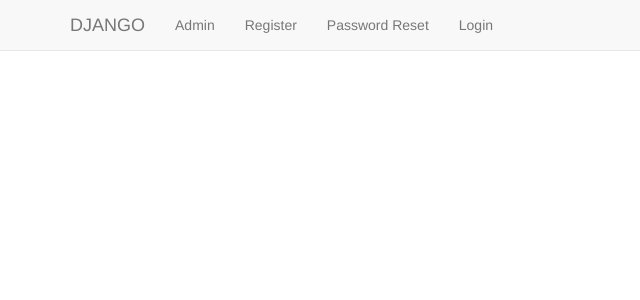
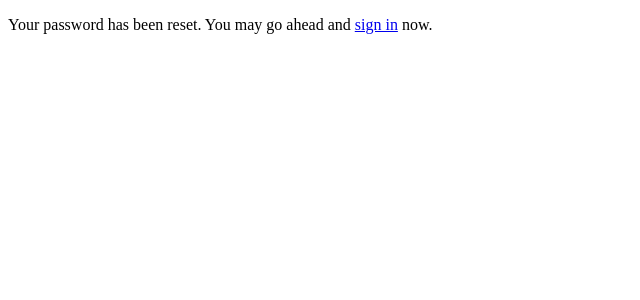
Before and after one commit to Dassaayan/Django-code, a Django app: page /reset/done/ in a window 1280 px wide. Shown: the top 300 px of the page, without its empty margins (0-640 px from the left). Run offline with Django 3.2, Linux system fonts and the light colour scheme; some libraries are stand-ins or nearby versions.

Commit message:
django registration model with reset password

```diff
--- a/django_login_page_using_mysql/dprojx/dappx/urls.py
+++ b/django_login_page_using_mysql/dprojx/dappx/urls.py
@@ -9,5 +9,5 @@ app_name = 'dappx'
 
 urlpatterns=[
     url(r'^register/$', views.register, name='register'),
-    url(r'^user_login/$', views.user_login, name='user_login'),
+    url(r'^user_login/', views.user_login, name='user_login'),
 ]
--- a/django_login_page_using_mysql/dprojx/dprojx/urls.py
+++ b/django_login_page_using_mysql/dprojx/dprojx/urls.py
@@ -34,15 +34,15 @@ urlpatterns = [
     url(r'^logout/$', views.user_logout, name='logout'),
 
     #password reset links:
-    path('password_change/done', auth_views.PasswordChangeDoneView.as_view(template_name= 'dappx/password_change_done.html'), name= 'password_change_done'),
+    # path('password_change/done', auth_views.PasswordChangeDoneView.as_view(), name= 'password_change_done'),
 
-    path('password_change/', auth_views.PasswordChangeView.as_view(template_name= 'dappx/password_change.html'),name= 'password_change'),
+    # path('password_change/', auth_views.PasswordChangeView.as_view(),name= 'password_change'),
 
     path('password_reset/done/', auth_views.PasswordResetCompleteView.as_view(template_name= 'dappx/password_reset_done.html'), name= 'password_reset_done'),
 
     path('reset/<uidb64>/<token>/', auth_views.PasswordResetConfirmView.as_view(), name= 'password_reset_confirm'),
 
-    path('password_reset/', auth_views.PasswordResetView.as_view(), name= 'password_reset'),
+    path('password_reset/', auth_views.PasswordResetView.as_view(template_name= 'dappx/password_reset.html'), name= 'password_reset'),
 
     path('reset/done/', auth_views.PasswordResetCompleteView.as_view(template_name= 'dappx/password_reset_complete.html'), name= 'password_reset_complete')
 
--- a/django_login_page_using_mysql/dprojx/templates/dappx/base.html
+++ b/django_login_page_using_mysql/dprojx/templates/dappx/base.html
@@ -12,7 +12,7 @@
 			<ul class="nav navbar-nav">
 				<!-- {# Django Home Link / Admin Link / Register Link#} -->
 				<li>
-					<a class="navbar-brand" href="{% url 'index' %}">DJANGO</a>
+					<a class="navbar-brand" href="{% url 'index' %}">Home</a>
 				</li>
 				<li>
 					<a class="navbar-link" href="{% url 'admin:index' %}">Admin</a>
@@ -20,10 +20,7 @@
 				<li>
 					<a class="navbar-link" href="{% url 'dappx:register' %}">Register</a>
 				</li>
-				<li>
-					<a class = "navbar-link" href="{% url 'password_reset' %}">Password Reset<i class="mdi mdi-key-change:"></i></a>
-				</li>
-<!-- 				{# Some logic on what to display for last item#} -->
+<!-- 		    {# Some logic on what to display for last item#} -->
                 {% if user.is_authenticated %}
                 <li>
                 	<a href="{% url 'logout' %}">Logout</a>
--- a/django_login_page_using_mysql/dprojx/templates/dappx/login.html
+++ b/django_login_page_using_mysql/dprojx/templates/dappx/login.html
@@ -9,9 +9,10 @@
           {# A more "HTML" way of creating the login form#}
           <label for="username">Username:</label>
           <input type="text" name="username" placeholder="Username">
-   		  <label for="password">Password:</label>
+   		    <label for="password">Password:</label>
           <input type="password" name="password" placeholder="Password">
           <input type="submit" name="" value="Login">
+          <a href="{% url 'password_reset' %}">Forget Password?<i class="mdi mdi-key-change:"></i></a>
 
 		</form>
 	</div>
--- a/django_login_page_using_mysql/dprojx/templates/dappx/password_reset_complete.html
+++ b/django_login_page_using_mysql/dprojx/templates/dappx/password_reset_complete.html
@@ -1,12 +1,13 @@
-{% extends 'dappx/base.html' %}
-
-
-{% block content %}
-
-<div class="container">
-	<div class="d-flex flex-column">
-		<p class="m-auto">Your password has been reset. You may go ahead and <a href="{% url 'login' %}">sign in</a> now.</p>
-	</div>
-</div>
-
-{% endblock %}
+<!DOCTYPE html>
+<html>
+<head>
+	<title></title>
+</head>
+<body>
+    <div class="container">
+    	<div class="d-flex flex-column">
+    		<p class="m-auto">Your password has been reset. You may go ahead and <a href="{% url 'dappx:user_login' %}">sign in</a> now.</p>
+    	</div>
+    </div>
+</body>
+</html>
--- a/django_login_page_using_mysql/dprojx/templates/dappx/password_reset_done.html
+++ b/django_login_page_using_mysql/dprojx/templates/dappx/password_reset_done.html
@@ -1,4 +1,4 @@
-{% extends 'dappx/base.html' %}
+
 
 {% block content %}
 
@@ -13,7 +13,7 @@
 		    If you don't receive an email, please make sure you've entered the address you registered with,
 		    and check your spam folder.
 		  </p>
-		  <p class="m-auto p-2"><a href="{% url 'home' %}">Return to home page</a></p>
+		  <p class="m-auto p-2"><a href="{% url 'dappx:user_login' %}">Return to home page</a></p>
 	</div>
 </div>
 
```
Also changed, not shown: django_login_page_using_mysql/dprojx/dprojx/settings.py (+11 -4 lines), django_login_page_using_mysql/dprojx/templates/dappx/password_reset.html (added, +19 -0 lines).
